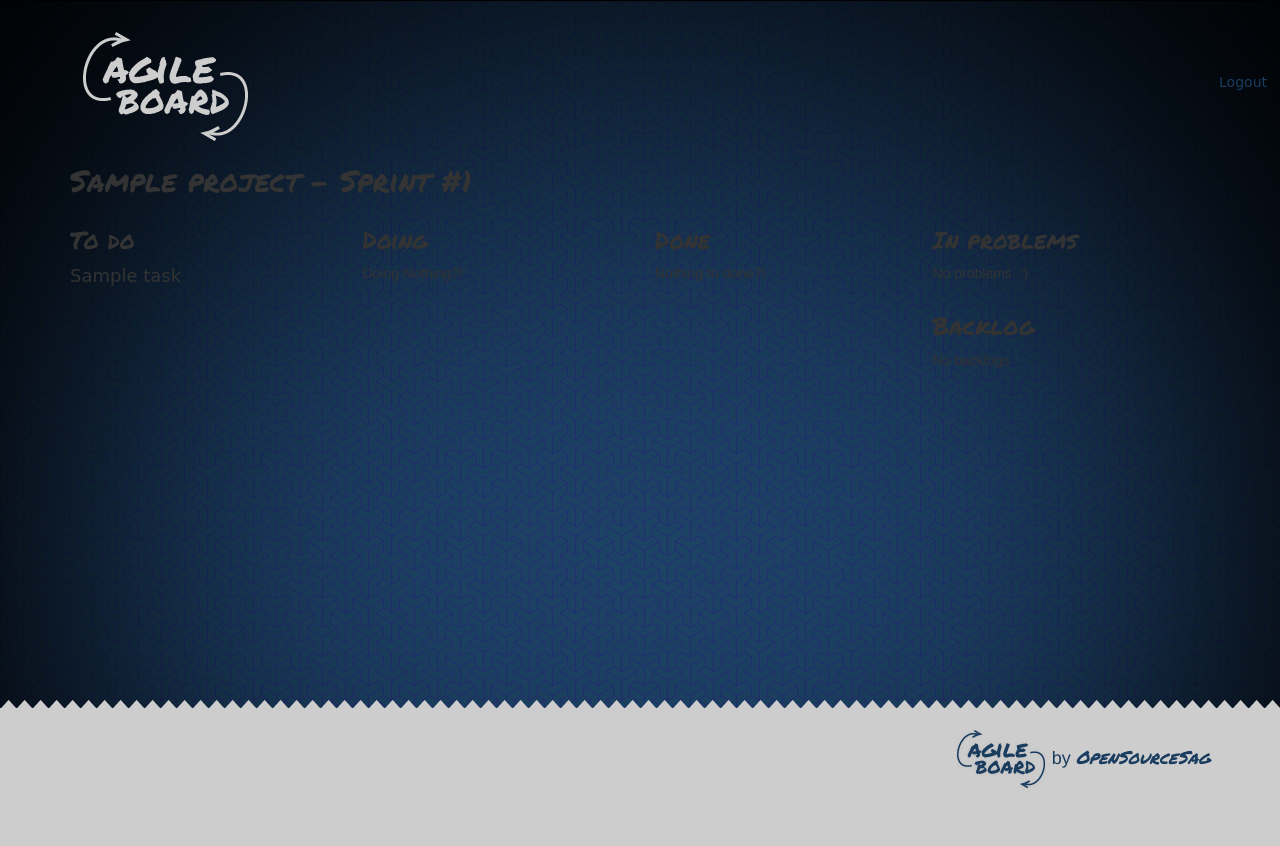
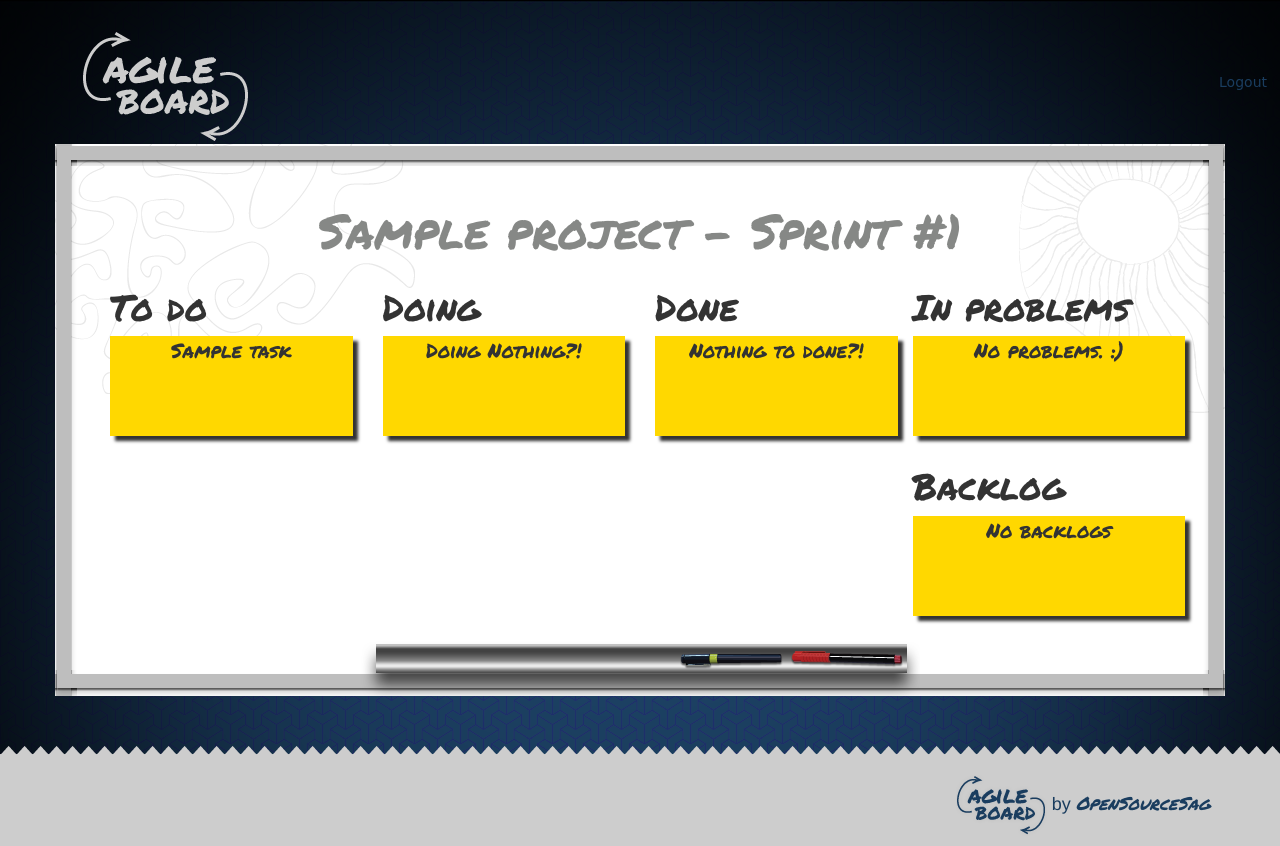
Before and after one commit to OpenSourceSag/django-dash2013, a Django app: page /sprint/1/ in a window 1280 px wide. Before the commit the page ends 789 px from the top, so only its background shows below. Run offline with Django 3.2, Linux system fonts and the light colour scheme; a user stored in the database is signed in; tables that the repository leaves empty hold one stand-in row (values such as "Sample post"); some web fonts are replaced.

Commit message:
Style in the post-it

```diff
--- /dev/null
+++ b/scrum/static/scrum/css/sprint.css
@@ -0,0 +1,38 @@
+a, a:hover, a:link, a:active{
+    text-decoration: none;
+}
+
+h3{
+    font-size: 36px;
+}
+
+li {
+    background-color: #ffd800;
+    height : 100px;
+    margin-bottom: 10px;
+    text-align: center;
+    font-size: 20px;
+    font-family: 'Permanent Marker', cursive;
+    box-shadow: 5px 5px 3px #333;
+}
+
+
+
+#sprint_title{
+    font-size: 48px;
+}
+
+#sprint_head{
+    color: #868886;
+    text-align: center;
+}
+
+
+#whiteboard_bg {
+    background-color: #FFF;
+    padding: 40px;
+    padding-bottom: 70px;
+    background-image: url('../images/pencils2.png'), url('../images/board_tl.png'), url('../images/board_tr.png'), url('../images/board_bl.png'), url('../images/board_br.png'), url('../images/board_t.png'), url('../images/board_l.png'), url('../images/board_r.png'), url('../images/board_b.png'), url('../images/doodle_left.png'), url('../images/doodle_right.png');
+    background-position: bottom, top left, top right, bottom left, bottom right, top, left, right, bottom, top left, top right;
+    background-repeat: no-repeat, no-repeat, no-repeat, no-repeat, no-repeat, repeat-x, repeat-y, repeat-y, repeat-x, no-repeat, no-repeat;
+}
--- a/scrum/static/scrum/js/sprint.js
+++ b/scrum/static/scrum/js/sprint.js
@@ -38,7 +38,7 @@ function CloseSprint(sprintId)
 }
 
 $(function() {
-    $(".post-it").draggable({
+    $("li").draggable({
         appendTo: "body",
         helper: "clone"
     });
@@ -48,7 +48,7 @@ $(function() {
         accept: ":not(.ui-sortable-helper)",
         drop: function( event, ui ) {
             $(this).find(".placeholder").remove();
-            var id = ui.draggable.data('id');
+            var id = ui.draggable.find('.post-it').data('id');
             var postItTag = ui.draggable.appendTo( this );
             setTaskStatus(id, 'TO', postItTag);
         }
@@ -59,7 +59,7 @@ $(function() {
         accept: ":not(.ui-sortable-helper)",
         drop: function( event, ui ) {
             $(this).find(".placeholder").remove();
-            var id = ui.draggable.data('id');
+            var id = ui.draggable.find('.post-it').data('id');
             var postItTag = ui.draggable.appendTo( this );
             setTaskStatus(id, 'IN', postItTag);
         }
@@ -70,7 +70,7 @@ $(function() {
         accept: ":not(.ui-sortable-helper)",
         drop: function( event, ui ) {
             $(this).find(".placeholder").remove();
-            var id = ui.draggable.data('id');
+            var id = ui.draggable.find('.post-it').data('id');
             var postItTag = ui.draggable.appendTo( this );
             setTaskStatus(id, 'DO', postItTag);
         }
@@ -81,7 +81,7 @@ $(function() {
         accept: ":not(.ui-sortable-helper)",
         drop: function( event, ui ) {
             $(this).find(".placeholder").remove();
-            var id = ui.draggable.data('id');
+            var id = ui.draggable.find('.post-it').data('id');
             var postItTag = ui.draggable.appendTo( this );
             setTaskStatus(id, 'PR', postItTag);
         }
@@ -92,7 +92,7 @@ $(function() {
         accept: ":not(.ui-sortable-helper)",
         drop: function( event, ui ) {
             $(this).find(".placeholder").remove();
-            var id = ui.draggable.data('id');
+            var id = ui.draggable.find('.post-it').data('id');
             var postItTag = ui.draggable.appendTo( this );
             setTaskStatus(id, 'BA', postItTag);
         }
--- a/scrum/templates/scrum/sprint.html
+++ b/scrum/templates/scrum/sprint.html
@@ -5,17 +5,16 @@
     <link href="{% static 'scrum/css/sprint.css' %}" rel="stylesheet" media="screen">
 {% endblock %}
 {% block content %}
-    <header class="row">
-        <h2 id=sprint_title class="col-xs-12 title_font" type="text" autofocus=autofocus>{{ sprint.project.name }} - Sprint #{{ sprint.number }}</h2>
-        {% if can_close_sprint %}<button id=sprint-close-button onclick="CloseSprint({{sprint.id}})">Close this sprint</button>{% endif %}
-
-    </header>
-    <div class="row">
+    <div id=whiteboard_bg class="row">
+        <header id=sprint_head class="row">
+            <h2 id=sprint_title class="col-xs-12 title_font" type="text" autofocus=autofocus>{{ sprint.project.name }} - Sprint #{{ sprint.number }}</h2>
+            {% if can_close_sprint %}<button id=sprint-close-button onclick="CloseSprint({{sprint.id}})">Close this sprint</button>{% endif %}
+        </header>
         <section id=todo class="col-sm-3">
             <h3 class="title_font">{% trans 'To do' %}</h3>
             <ul>
                 {% for todo in todos %}
-                    <li><div data-id={{ todo.id }} class="post-it text_font">{{ todo.title }}</div></li>
+                    <li><div data-id={{ todo.id }} class="post-it ">{{ todo.title }}</div></li>
                 {% empty %}
                     <li>{% trans 'Yeah, nothing to do!' %}</li>
                 {% endfor %}
@@ -26,7 +25,9 @@
             <h3 class="title_font">{% trans 'Doing' %}</h3>
             <ul>
                 {% for doing in doings %}
-                    <li><div data-id={{ doing.id }} class="post-it text_font">{{doing}}"</div></li>
+                    <li>
+                        <div data-id={{ doing.id }} class="post-it ">{{doing}}</div>
+                    </li>
                 {% empty %}
                     <li>{% trans 'Doing Nothing?!' %}</li>
                 {% endfor %}
@@ -37,7 +38,10 @@
             <h3 class="title_font">{% trans 'Done' %}</h3>
             <ul>
                 {% for done in dones %}
-                    <li><div data-id={{ done.id }} class="post-it text_font">{{done}}"</div></li>
+                    <li>
+                        <div data-id={{ done.id }} class="post-it ">{{done}}</div>
+                        <div>{{ done.user.email }}</div>
+                    </li>
                 {% empty %}
                     <li>{% trans 'Nothing to done?!' %}</li>
                 {% endfor %}
@@ -49,7 +53,10 @@
                 <h3 class="title_font">{% trans 'In problems' %}</h3>
                 <ul>
                    {% for bug in bugs %}
-                        <li><div data-id={{ bug.id }} class="post-it text_font">{{bug}}"</div></li>
+                        <li>
+                            <div data-id={{ bug.id }} class="post-it ">{{bug}}</div>
+                            <div>{{ bug.user.email }}</div>
+                        </li>
                     {% empty %}
                         <li>{% trans 'No problems. :)' %}</li>
                     {% endfor %}
@@ -59,7 +66,7 @@
                 <h3 class="title_font">{% trans 'Backlog' %}</h3>
                 <ul>
                     {% for backlog in backlogs %}
-                        <li><div data-id={{ backlog.id }} class="post-it text_font">{{backlog}}"</div></li>
+                        <li><div data-id={{ backlog.id }} class="post-it ">{{backlog}}</div></li>
                     {% empty %}
                         <li>{% trans 'No backlogs' %}</li>
                     {% endfor %}
```
